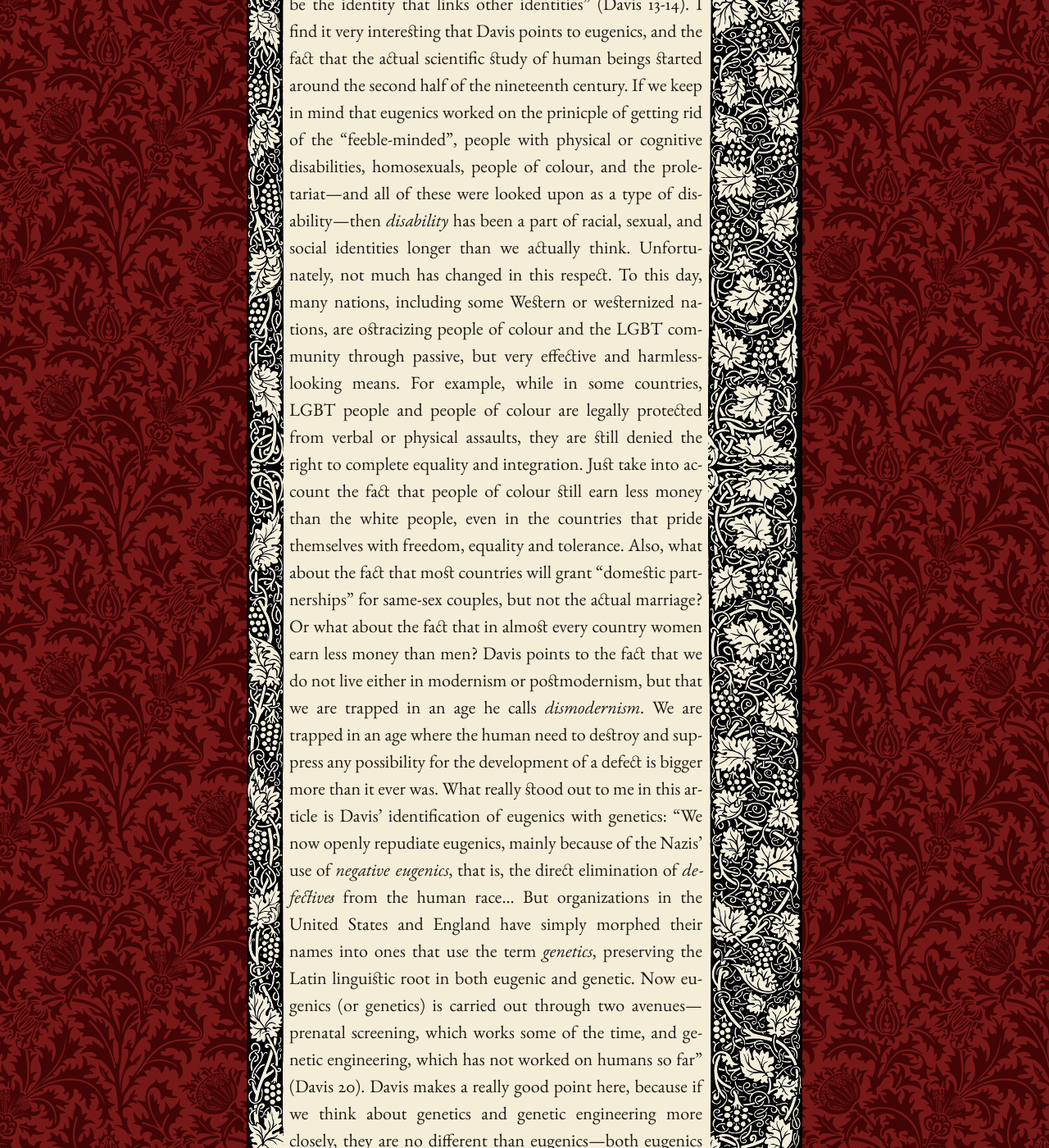
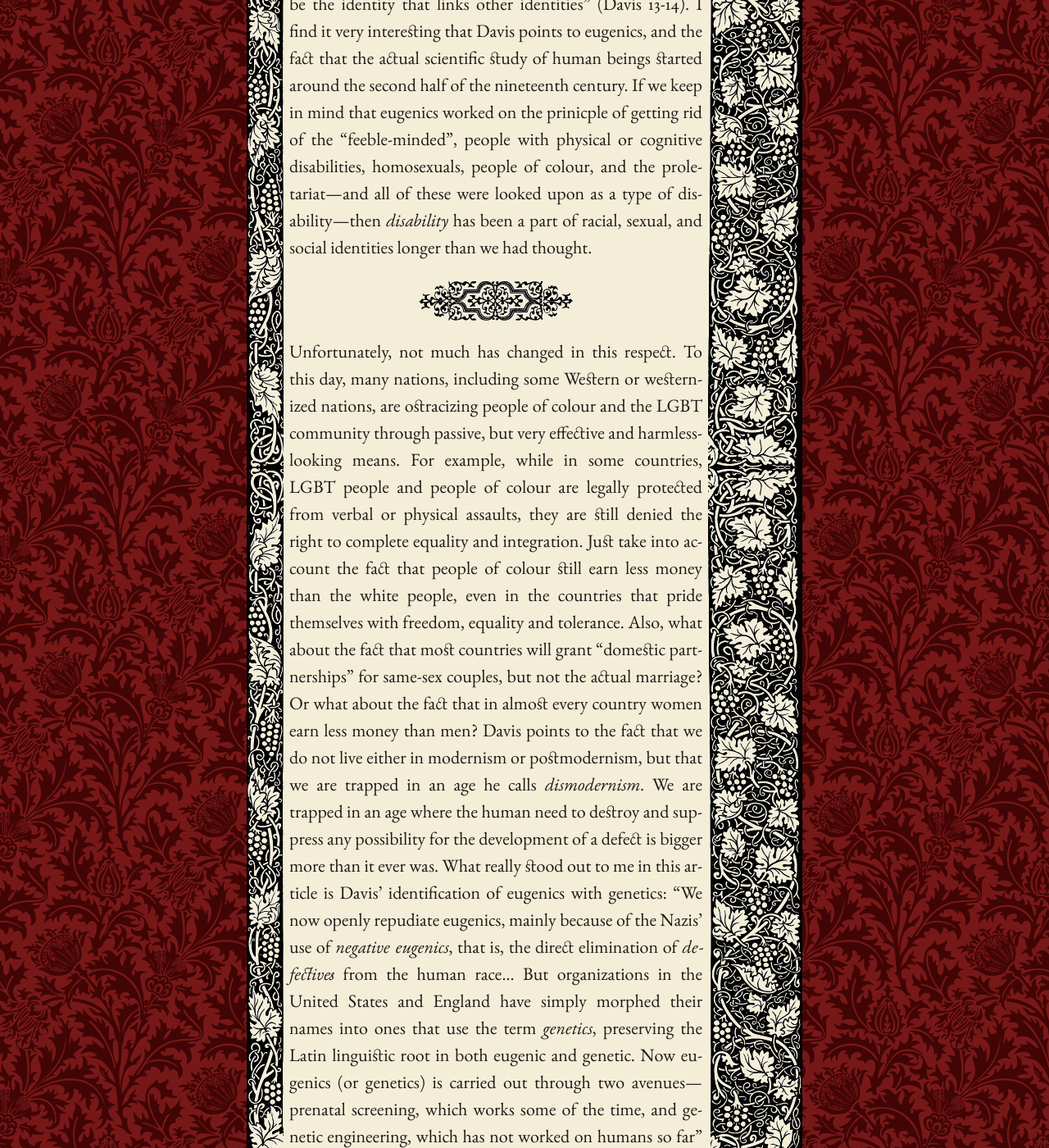
Before and after one commit to mpasovic/majapasovic.org, a Jekyll site: the page built from _posts/2012-07-02-bodies-and-cyborgs.md, in a window 1280 px wide and 1400 px high, scrolled down 1404 px. Shown: the whole window at 82% size. Built offline with Jekyll 4.4.1, drawn with Linux system fonts in a browser that asks for light colours; nearby versions of some CDN libraries.

Commit message:
Updated 2012-07-02-bodies-and-cyborgs.md

```diff
--- a/_posts/2012-07-02-bodies-and-cyborgs.md
+++ b/_posts/2012-07-02-bodies-and-cyborgs.md
@@ -34,8 +34,10 @@ prinicple of getting rid of the “feeble-minded”, people with physical or
 cognitive disabilities, homosexuals, people of colour, and the
 proletariat—and all of these were looked upon as a type of
 disability—then *disability* has been a part of racial, sexual, and
-social identities longer than we actually think. Unfortunately, not much
-has changed in this respect. To this day, many nations, including some
+social identities longer than we had thought.
+
+*****
+Unfortunately, not much has changed in this respect. To this day, many nations, including some
 Western or westernized nations, are ostracizing people of colour and the
 LGBT community through passive, but very effective and harmless-looking
 means. For example, while in some countries, LGBT people and people of
```
